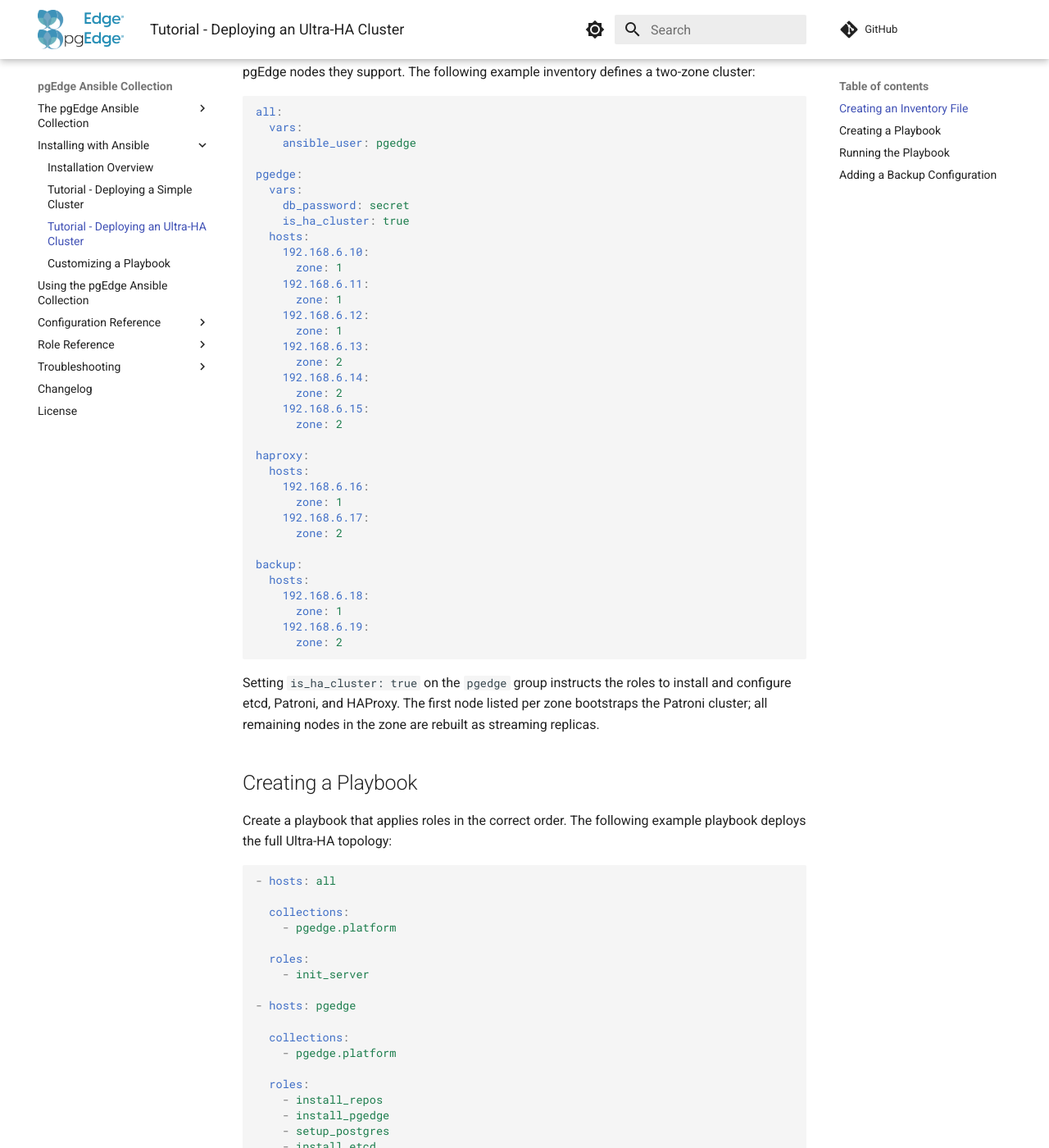
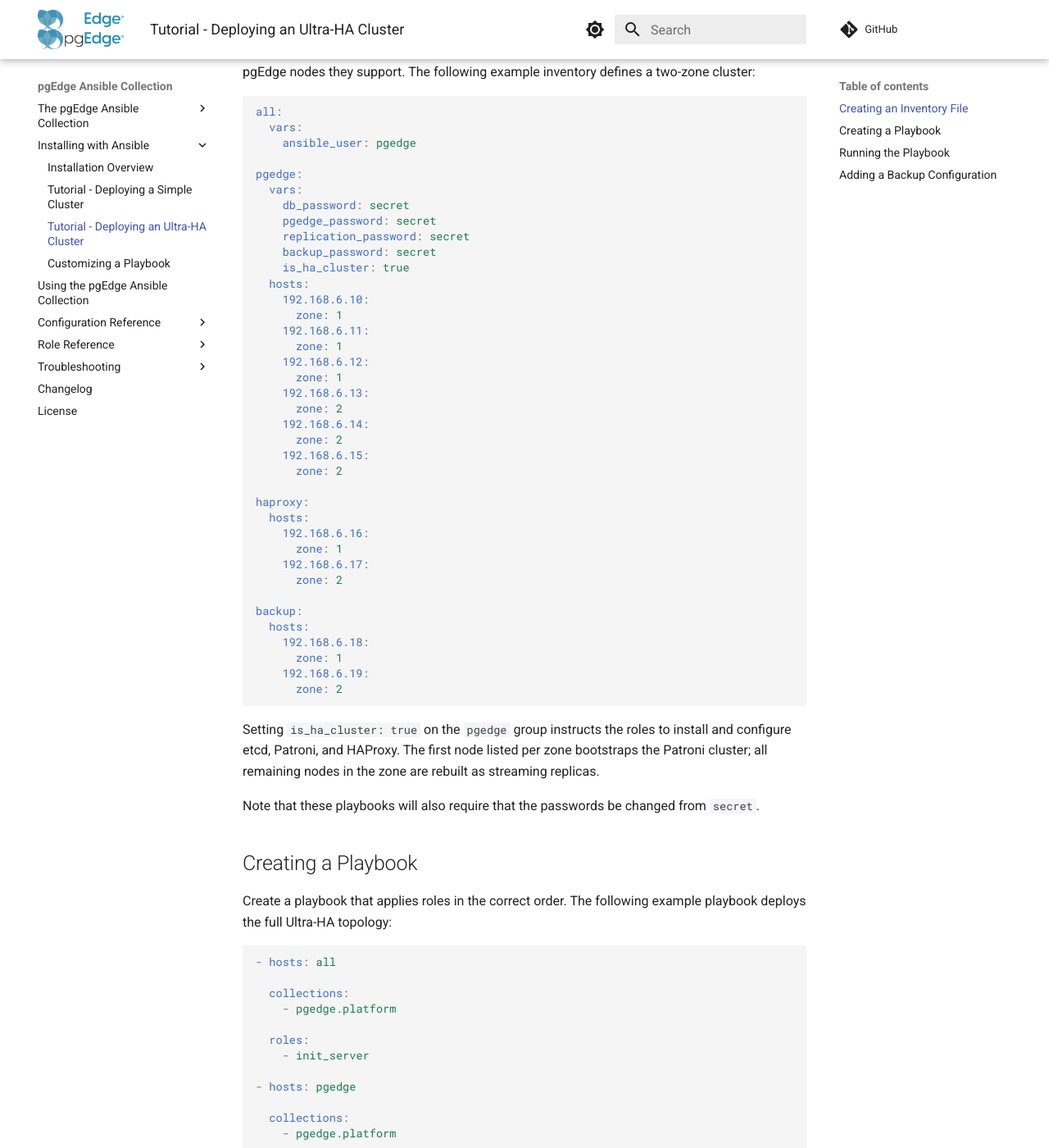
Before and after one commit to pgEdge/pgedge-ansible, an MkDocs documentation site: the page built from docs/ultra_ha.md, in a window 1280 px wide and 1400 px high, scrolled down 893 px. Shown: the whole window at 82% size. Built offline with MkDocs 1.6.1 and Material for MkDocs 9.7.7, drawn with Linux system fonts in a browser that asks for light colours; comment, search, counter and statistics services are not loaded.

Commit message:
Add additional comments about passwords required (#41)

```diff
--- a/docs/ultra_ha.md
+++ b/docs/ultra_ha.md
@@ -46,6 +46,9 @@
 pgedge:
   vars:
     db_password: secret
+    pgedge_password: secret
+    replication_password: secret
+    backup_password: secret
     is_ha_cluster: true
   hosts:
     192.168.6.10:
@@ -80,6 +83,9 @@
 install and configure etcd, Patroni, and HAProxy. The first node listed per
 zone bootstraps the Patroni cluster; all remaining nodes in the zone are
 rebuilt as streaming replicas.
+
+Note that these playbooks will also require that the passwords be changed from
+`secret`.
 
 ## Creating a Playbook
 
```
